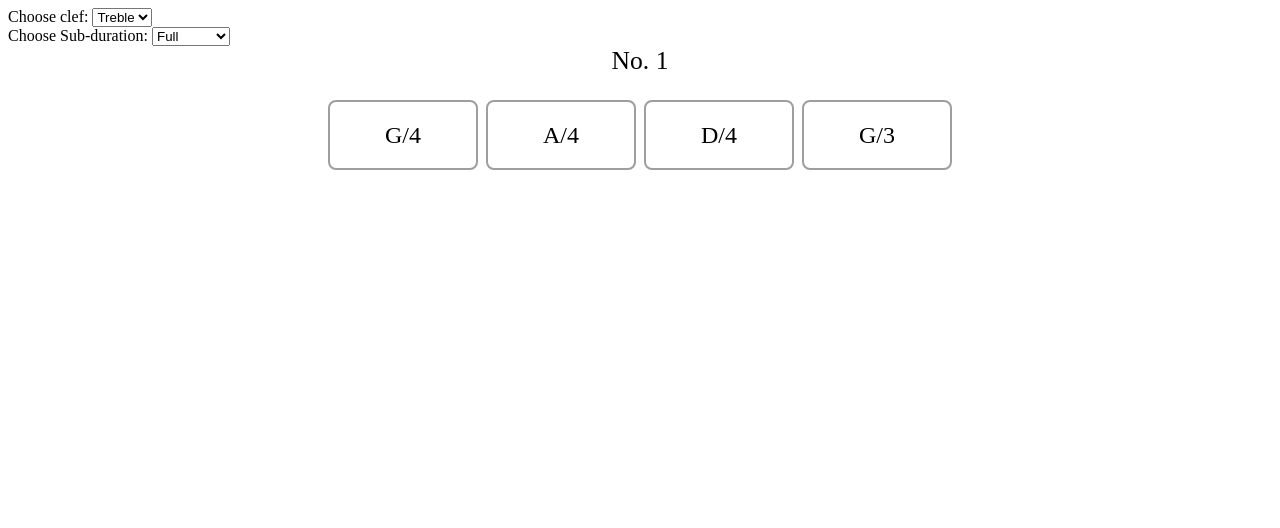
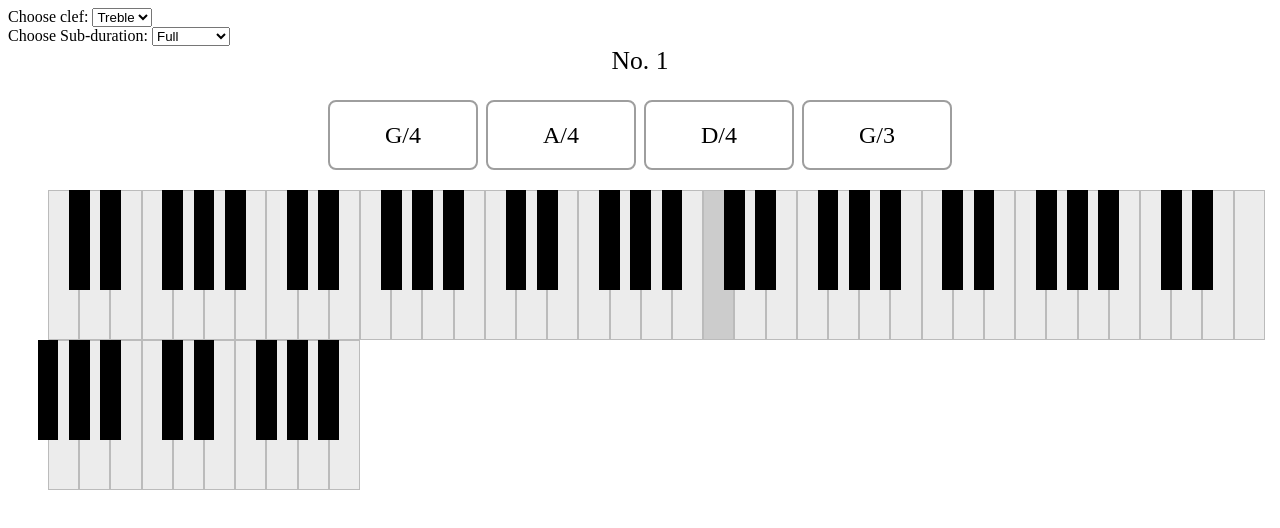
Before and after one commit to xVanTuring/sheet_pratice, a website built with Parcel: page src/index.html in a window 1280 px wide. Built offline with nearby package versions, Linux system fonts and the light colour scheme; what vexflow would draw is missing.

Commit message:
添加键盘显示

```diff
--- a/package.json
+++ b/package.json
@@ -14,6 +14,7 @@
     "vexflow": "^4.0.1"
   },
   "devDependencies": {
+    "@parcel/transformer-sass": "2.4.0",
     "parcel": "^2.4.0",
     "typescript": "^4.6.3"
   }
--- /dev/null
+++ b/src/VirtualKeyboard.ts
@@ -0,0 +1,126 @@
+// https://github.com/diversen/js-css-piano
+type Pressed = (note: string) => void;
+// TODO: toggle key name display
+export class VirtualKeyboard {
+  elem: HTMLDivElement;
+  options: {
+    octaves: number;
+    octaveBegin: number;
+  };
+  constructor(
+    private elemID: string,
+    private pressCallBack: Pressed,
+    ops?: {
+      octaves: number;
+      octaveBegin: number;
+    }
+  ) {
+    this.elem = document.getElementById(elemID) as HTMLDivElement;
+    this.options = Object.assign(
+      {},
+      {
+        octaves: 2,
+        octaveBegin: 3,
+      },
+      ops
+    );
+  }
+  createPiano() {
+    let html = this.getPianoHtml();
+    this.elem.innerHTML = html;
+    this.setEvents();
+  }
+  getPianoHtml() {
+    let html = `<ul class="piano">`;
+    for (let i = 1; i <= this.options.octaves; i++) {
+      let currentOctave = this.options.octaveBegin;
+      html += this.getTones(currentOctave);
+      this.options.octaveBegin++;
+    }
+    html += `</ul>`;
+    return html;
+  }
+  setEvents() {
+    const elems = document.querySelectorAll("#" + this.elemID + " li ");
+    console.log(elems);
+    elems.forEach((elem) => {
+      elem.addEventListener("click", (event) => {
+        let _note = (event.target as HTMLLIElement).dataset.note!;
+        let stave = _note[_note.length - 1];
+        let note = _note.substring(0, _note.length - 1);
+        this.pressCallBack(`${note}/${stave}`);
+      });
+    });
+  }
+  getNoteAndOctave(note: string, octave: number) {
+    return note + octave;
+  }
+  getTones(octave: number) {
+    let octaveHTML = `
+            <li class="white c" data-note="${this.getNoteAndOctave(
+              "c",
+              octave
+            )}"></li>
+            <li class="black cs" data-note="${this.getNoteAndOctave(
+              "c#",
+              octave
+            )}"></li>
+            <li class="white d" data-note="${this.getNoteAndOctave(
+              "d",
+              octave
+            )}"></li>
+            <li class="black ds" data-note="${this.getNoteAndOctave(
+              "d#",
+              octave
+            )}"></li>
+            <li class="white e" data-note="${this.getNoteAndOctave(
+              "e",
+              octave
+            )}"></li>
+            <li class="white f" data-note="${this.getNoteAndOctave(
+              "f",
+              octave
+            )}"></li>
+            <li class="black fs" data-note="${this.getNoteAndOctave(
+              "f#",
+              octave
+            )}"></li>
+            <li class="white g" data-note="${this.getNoteAndOctave(
+              "g",
+              octave
+            )}"></li>
+            <li class="black gs" data-note="${this.getNoteAndOctave(
+              "g#",
+              octave
+            )}"></li>
+            <li class="white a" data-note="${this.getNoteAndOctave(
+              "a",
+              octave
+            )}"></li>
+            <li class="black as" data-note="${this.getNoteAndOctave(
+              "a#",
+              octave
+            )}"></li>
+            <li class="white b" data-note="${this.getNoteAndOctave(
+              "b",
+              octave
+            )}"></li>`;
+
+    return octaveHTML;
+  }
+}
+
+export const keyboardTones = {
+  a: "C",
+  w: "C#",
+  s: "D",
+  e: "D#",
+  d: "E",
+  f: "F",
+  t: "F#",
+  g: "G",
+  y: "G#",
+  h: "A",
+  u: "A#",
+  j: "B",
+};
--- a/src/index.html
+++ b/src/index.html
@@ -39,6 +39,7 @@
         background-color: rgb(104, 240, 138);
       }
     </style>
+    <link rel="stylesheet" href="piano.scss" />
   </head>
   <body>
     <label for="clef-select">Choose clef:</label>
@@ -74,6 +75,8 @@
       No.
     </div>
     <div id="question"></div>
+    <div id="piano" style="height: 250px; display: flex; justify-content: center;" >
+    </div>
   </body>
   <script src="./index.ts" type="module"></script>
 </html>
--- a/src/index.ts
+++ b/src/index.ts
@@ -1,3 +1,4 @@
+import { VirtualKeyboard } from "./VirtualKeyboard";
 import { NotePratice } from "./NotePratice";
 
 const div = document.getElementById("output") as HTMLDivElement;
@@ -20,3 +21,12 @@ durationSelect.addEventListener("change", function () {
   notePratice.setSubDuration(duration);
 });
 notePratice.continueSeq();
+
+function onPianoPressed(note: string) {
+  console.log(note);
+}
+let p = new VirtualKeyboard("piano", onPianoPressed, {
+  octaveBegin: 1,
+  octaves: 7,
+});
+p.createPiano();
--- /dev/null
+++ b/src/piano.scss
@@ -0,0 +1,64 @@
+$scaler: 0.65;
+$piano-white-height: 12em * $scaler * 1.2;
+$piano-white-width: 3em * $scaler;
+
+$piano-black-height: 8em * $scaler * 1.2;
+$piano-black-width: 2em * $scaler;
+$key-margin: -1em * $scaler;
+#piano-container {
+  margin: 0;
+  position: relative;
+  // max-width: 90%;
+  width: 100%;
+}
+
+.piano > li {
+  box-sizing: border-box;
+  margin: 0;
+  padding: 0;
+  list-style: none;
+  position: relative;
+  float: left;
+}
+
+.piano > .white {
+  height: $piano-white-height;
+  width: $piano-white-width;
+  z-index: 1;
+  border: 1px solid #bbb;
+  background: rgb(236, 236, 236);
+}
+
+.piano > .black {
+  height: $piano-black-height;
+  width: $piano-black-width;
+  margin: 0 0 0 $key-margin;
+  z-index: 2;
+  border: 1px solid #000;
+  background: black;
+}
+
+.piano > .active {
+  border: 1px solid grey;
+  background: grey;
+}
+
+.piano > .b,
+.piano > .e,
+.piano > .g,
+.piano > .d,
+.piano > .a {
+  margin: 0 0 0 $key-margin;
+}
+.piano > .white[data-note="c4"] {
+  background-color: rgb(204, 204, 204);
+}
+.piano > .white:hover {
+  border: 1px solid grey;
+  background: grey;
+}
+
+.piano > .black:hover {
+  border: 1px solid grey;
+  background: grey;
+}
```
Also changed, not shown: 1 other file.
